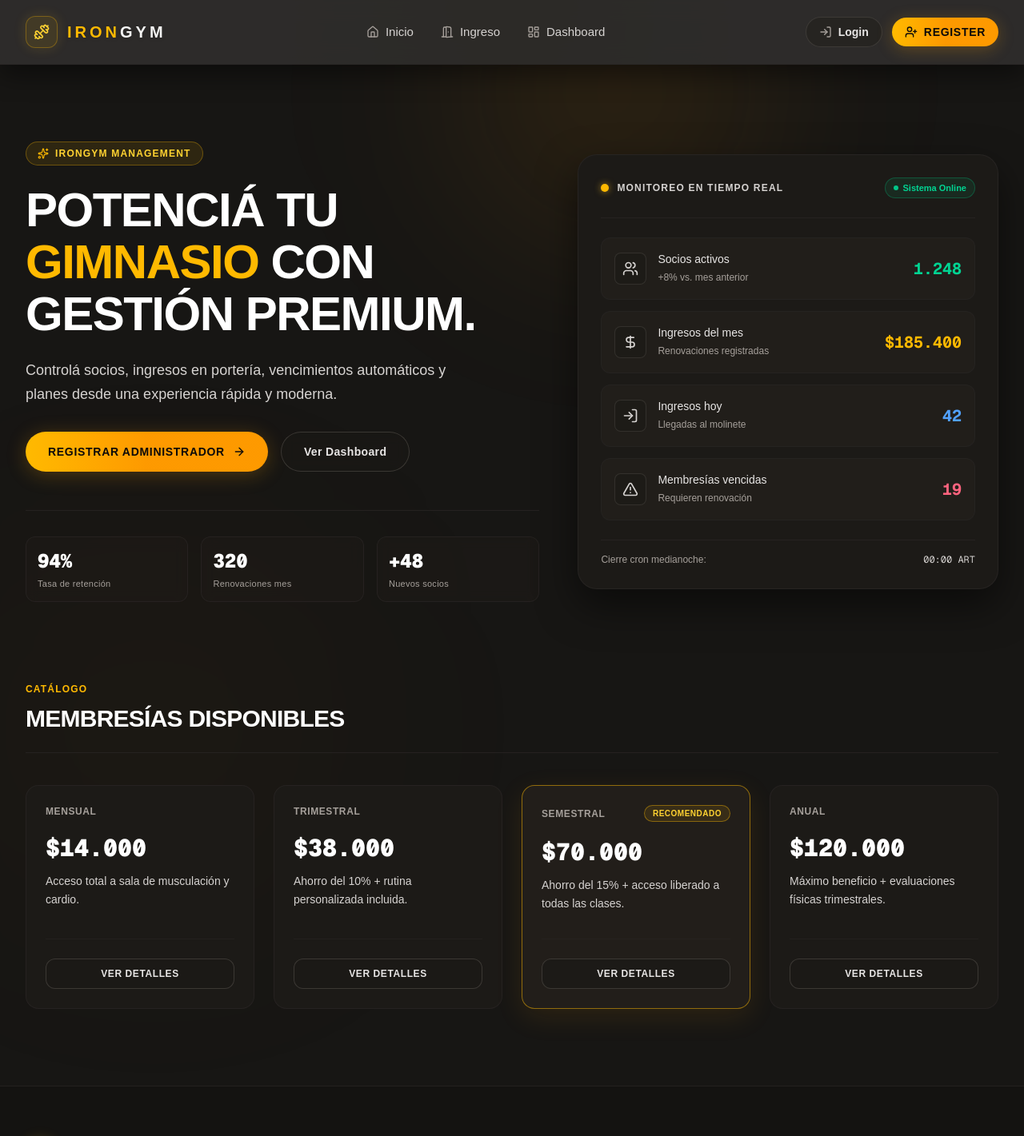
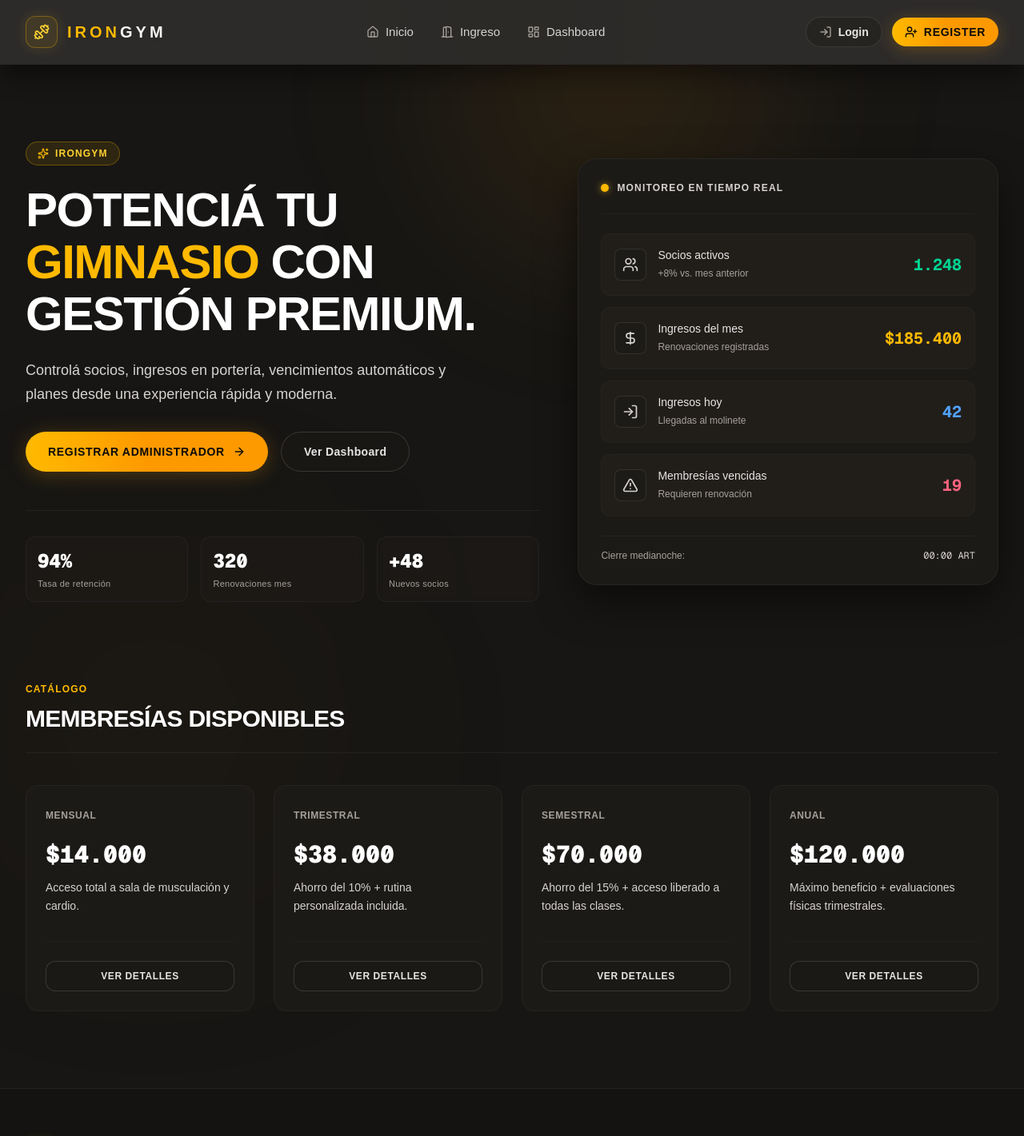
Before and after one commit to Maxii34/Sistema-GestorIntegral, a Next.js app: page / in a window 1280 px wide. Shown: the top 1421 px of the page at 80% size. Built offline with nearby package versions, Linux system fonts and the light colour scheme.

Commit message:
correciones inicio

```diff
--- a/src/app/page.tsx
+++ b/src/app/page.tsx
@@ -80,7 +80,7 @@ export default function Home() {
           <div>
             <div className="inline-flex items-center gap-2 rounded-full border border-amber-400/30 bg-amber-400/10 px-3.5 py-1.5 text-xs font-bold uppercase tracking-widest text-amber-300">
               <Sparkles className="h-3.5 w-3.5 text-amber-400" />
-              <span>IronGym Management</span>
+              <span>IronGym </span>
             </div>
 
             <h1 className="mt-6 text-4xl font-black uppercase tracking-tight text-white sm:text-5xl lg:text-6xl leading-[1.08]">
@@ -97,7 +97,7 @@ export default function Home() {
             <div className="mt-8 flex flex-wrap gap-4">
               <Link
                 href="/registro"
-                className="inline-flex items-center gap-2.5 rounded-full bg-gradient-to-r from-amber-400 via-amber-500 to-amber-500 px-7 py-3.5 text-sm font-bold uppercase tracking-wider text-stone-950 shadow-[0_4px_25px_rgba(245,158,11,0.25)] transition-all duration-200 hover:brightness-110 hover:shadow-[0_6px_30px_rgba(245,158,11,0.4)] active:scale-95"
+                className="inline-flex items-center gap-2.5 rounded-full bg-linear-to-r from-amber-400 via-amber-500 to-amber-500 px-7 py-3.5 text-sm font-bold uppercase tracking-wider text-stone-950 shadow-[0_4px_25px_rgba(245,158,11,0.25)] transition-all duration-200 hover:brightness-110 hover:shadow-[0_6px_30px_rgba(245,158,11,0.4)] active:scale-95"
               >
                 <span>Registrar Administrador</span>
                 <ArrowRight className="h-4 w-4" />
@@ -141,10 +141,6 @@ export default function Home() {
                   Monitoreo en Tiempo Real
                 </span>
               </div>
-              <span className="inline-flex items-center gap-1.5 rounded-full border border-emerald-500/30 bg-emerald-500/10 px-2.5 py-1 text-[11px] font-semibold text-emerald-400">
-                <span className="h-1.5 w-1.5 rounded-full bg-emerald-400 animate-pulse" />
-                Sistema Online
-              </span>
             </div>
 
             <div className="mt-6 space-y-3.5">
@@ -153,7 +149,7 @@ export default function Home() {
                 return (
                   <div
                     key={stat.label}
-                    className="flex items-center justify-between rounded-xl border border-stone-800/70 bg-[#24211d]/70 p-4 transition-all duration-200 hover:border-amber-400/30 hover:bg-[#282420]"
+                    className="flex items-center justify-between rounded-xl border border-stone-800/70 bg-[#24211d]/70 p-4 transition-all duration-800 hover:border-amber-500/60 hover:bg-[#282420]"
                   >
                     <div className="flex items-center gap-3.5">
                       <div className="flex h-10 w-10 items-center justify-center rounded-lg border border-stone-700/60 bg-stone-900/60 text-stone-300">
@@ -179,7 +175,7 @@ export default function Home() {
             </div>
 
             <div className="mt-6 pt-4 border-t border-stone-800/80 flex items-center justify-between text-xs text-stone-400">
-              <span>Cierre cron medianoche:</span>
+              <span>Cierre medianoche:</span>
               <span className="font-mono text-stone-300">00:00 ART</span>
             </div>
           </div>
@@ -198,28 +194,16 @@ export default function Home() {
             </h2>
           </div>
         </div>
-
         <div className="grid gap-6 md:grid-cols-2 xl:grid-cols-4">
           {planes.map((plan) => (
             <div
               key={plan.nombre}
-              className={`relative flex flex-col justify-between rounded-2xl border p-6 transition-all duration-300 hover:-translate-y-1 ${
-                plan.popular
-                  ? "border-amber-400/50 bg-[#221e1a] shadow-[0_10px_35px_rgba(245,158,11,0.1)]"
-                  : "border-stone-800/80 bg-[#1c1a17] hover:border-stone-700"
-              }`}
+              className="relative flex flex-col justify-between rounded-2xl border border-stone-800/80 bg-[#1c1a17] p-6 transition-all duration-300 hover:-translate-y-1 hover:border-stone-700"
             >
               <div>
-                <div className="flex items-center justify-between">
-                  <span className="text-xs font-bold uppercase tracking-wider text-stone-400">
-                    {plan.nombre}
-                  </span>
-                  {plan.popular && (
-                    <span className="rounded-full border border-amber-400/40 bg-amber-400/10 px-2.5 py-0.5 text-[10px] font-bold uppercase tracking-wider text-amber-300">
-                      Recomendado
-                    </span>
-                  )}
-                </div>
+                <span className="text-xs font-bold uppercase tracking-wider text-stone-400">
+                  {plan.nombre}
+                </span>
                 <p className="mt-5 text-3xl font-black text-white font-mono">
                   {plan.precio}
                 </p>
```
